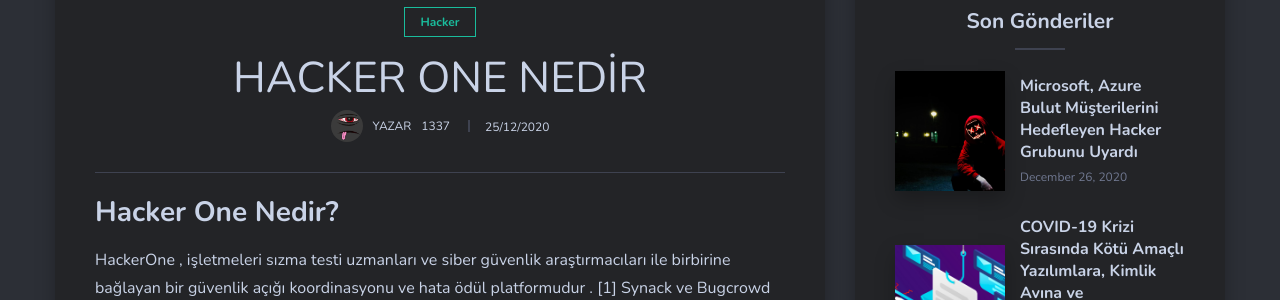
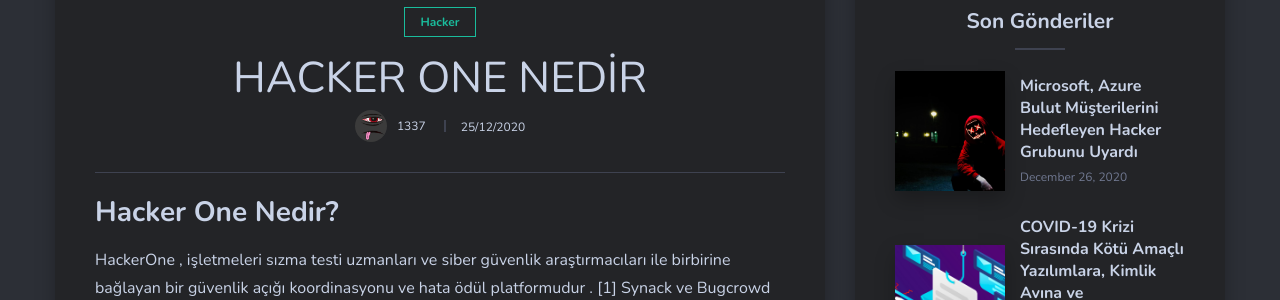
Before and after one commit to 1337software/1337software.github.io, a Jekyll site: the page built from _posts/2020-12-25-hackerone.markdown, in a window 1280 px wide. Shown: the part 758-1058 px from the top of the page. Built offline with Jekyll 4.4.1, drawn with Linux system fonts in a browser that asks for light colours; nearby versions of some CDN libraries.

Commit message:
Update post.html

```diff
--- a/_layouts/post.html
+++ b/_layouts/post.html
@@ -28,7 +28,7 @@
 					<div class="post-info">
 						<div class="post-info-author">
 							<div class="info-author-avatar" style="background-image: url({{"/img/" | prepend: site.baseurl | append : site.author-avatar}})"></div>
-							<span>Yazar</span>
+
 							<span class="info-author-name">{{site.author-name}}</span>
 						</div>
 						<div class="post-date">
```
